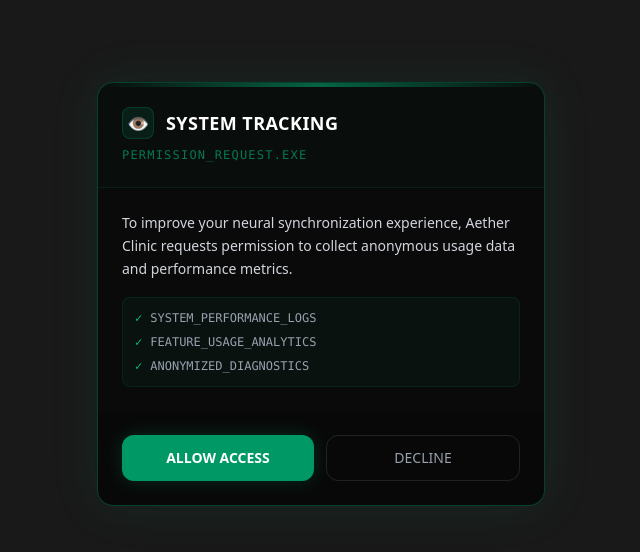
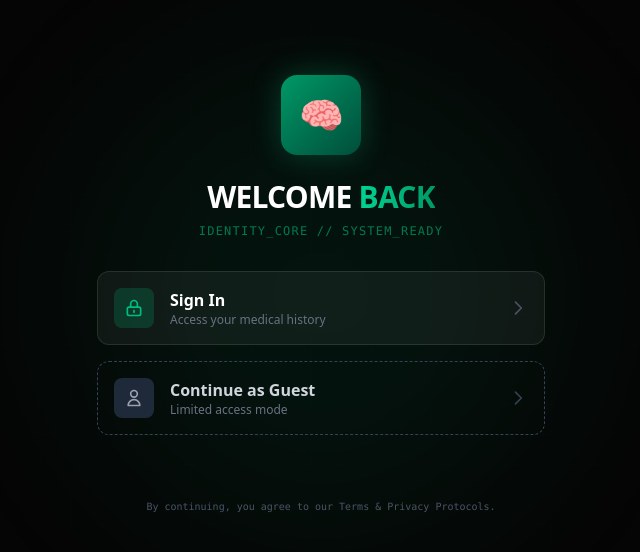
Before and after one commit to yashsrivastava1408/Aether-Clinic, a React (Vite) app in the folder client/: page /dashboard in a window 1280 px wide. Shown: the part 106-658 px from the top of the page, without its empty margins (319-959 px from the left). Built offline with nearby package versions, Linux system fonts and the light colour scheme.

Commit message:
introducing rag to the ollama serve

```diff
--- a/client/src/App.jsx
+++ b/client/src/App.jsx
@@ -8,7 +8,6 @@ import PageTransition from "./components/PageTransition";
 import SystemFooter from "./components/SystemFooter";
 import ThemeTransition from "./components/ThemeTransition";
 import WelcomeScreen from "./components/WelcomeScreen";
-import TrackingConsentModal from "./components/TrackingConsentModal";
 
 import { ThemeProvider } from "./context/ThemeContext";
 import { AuthProvider, useAuth } from "./context/AuthContext";
@@ -35,7 +34,6 @@ const PageLoader = () => (
 // Main Content Wrapper to handle Routing
 const MainContent = () => {
   const [showSplash, setShowSplash] = useState(true);
-  const [showConsent, setShowConsent] = useState(false); // New State for Consent
   const { hasOnboarded } = useAuth();
   const location = useLocation();
   const navigate = useNavigate();
@@ -43,60 +41,7 @@ const MainContent = () => {
   // Hide splash screen callback
   const handleSplashComplete = React.useCallback(() => {
     setShowSplash(false);
-
-    // Check if user has already given consent
-    const hasConsented = localStorage.getItem('tracking_consent');
-    if (!hasConsented) {
-      setShowConsent(true); // Show modal if no choice made yet
-    }
   }, []);
-
-  const handleConsent = (choice) => {
-    // Save choice to localStorage (persists across reloads)
-    localStorage.setItem('tracking_consent', choice ? 'allowed' : 'declined');
-    setShowConsent(false);
-
-    // Get current user session if exists
-    const storedUser = JSON.parse(localStorage.getItem('user_session') || '{}');
-    const email = storedUser.email; // Might be null if guest not fully set up
-
-    if (choice) {
-      // 📍 User Allowed: Get Location
-      if ("geolocation" in navigator) {
-        navigator.geolocation.getCurrentPosition(
-          async (position) => {
-            const { latitude, longitude } = position.coords;
-            console.log("📍 Location captured:", latitude, longitude);
-
-            // Send to Backend
-            try {
-              if (email) {
-                await axios.post(`${import.meta.env.VITE_API_URL || 'http://localhost:5050'}/api/auth/location`, {
-                  email,
-                  consent: true,
-                  location: { lat: latitude, lng: longitude }
-                });
-                console.log("✅ Location saved to DB");
-              }
-            } catch (err) {
-              console.error("❌ Failed to save location:", err);
-            }
-          },
-          (error) => {
-            console.warn("⚠️ Location permission allowed but retrieval failed:", error.message);
-          }
-        );
-      }
-    } else {
-      // 🚫 User Declined
-      if (email) {
-        axios.post(`${import.meta.env.VITE_API_URL || 'http://localhost:5050'}/api/auth/location`, {
-          email,
-          consent: false
-        }).catch(e => console.error("Failed to update consent:", e));
-      }
-    }
-  };
 
   // Redirect to Dashboard on Refresh (Mount)
   // If user refreshes on Consultation or Chatbot, force them back to Dashboard
@@ -113,23 +58,15 @@ const MainContent = () => {
       {/* Splash Screen - Overlays everything */}
       {showSplash && <SplashScreen onComplete={handleSplashComplete} />}
 
-      {/* Consent Modal - Appears after Splash if needed */}
-      {!showSplash && showConsent && (
-        <TrackingConsentModal
-          onAccept={() => handleConsent(true)}
-          onDecline={() => handleConsent(false)}
-        />
-      )}
-
       <ThemeTransition />
 
-      {/* Only show app content if Splash IS DONE and Consent IS DONE */}
-      {!showSplash && !showConsent && !hasOnboarded && (
+      {/* Only show app content if Splash IS DONE */}
+      {!showSplash && !hasOnboarded && (
         <WelcomeScreen />
       )}
 
-      {/* Hide Navbar during splash, consent, or welcome screen */}
-      {!showSplash && !showConsent && hasOnboarded && (
+      {/* Hide Navbar during splash or welcome screen */}
+      {!showSplash && hasOnboarded && (
         <>
           <Navbar currentPath={location.pathname} />
           {/* Global Sci-Fi Cursor */}
--- a/client/src/components/TrackingConsentModal.jsx
+++ /dev/null
@@ -1,67 +0,0 @@
-import React from 'react';
-
-export default function TrackingConsentModal({ onAccept, onDecline }) {
-    return (
-        <div className="fixed inset-0 z-[200] flex items-center justify-center p-4">
-            {/* Backdrop */}
-            <div className="absolute inset-0 bg-black/90 backdrop-blur-md" />
-
-            {/* Modal Content */}
-            <div className="relative w-full max-w-md bg-[#0a0a0a] border border-emerald-500/30 rounded-2xl overflow-hidden shadow-[0_0_50px_rgba(16,185,129,0.1)] animate-fade-in-up">
-
-                {/* Header */}
-                <div className="px-6 py-6 border-b border-emerald-900/30 bg-emerald-900/5">
-                    <div className="flex items-center gap-3 mb-2">
-                        <div className="w-8 h-8 rounded-lg bg-emerald-500/10 flex items-center justify-center border border-emerald-500/20">
-                            <span className="text-emerald-500 text-lg">👁️</span>
-                        </div>
-                        <h3 className="text-white font-bold text-lg tracking-wide">SYSTEM TRACKING</h3>
-                    </div>
-                    <p className="text-emerald-500/60 font-mono text-xs uppercase tracking-widest">
-                        PERMISSION_REQUEST.EXE
-                    </p>
-                </div>
-
-                {/* Body */}
-                <div className="p-6 space-y-4">
-                    <p className="text-gray-300 text-sm leading-relaxed">
-                        To improve your neural synchronization experience, Aether Clinic requests permission to collect anonymous usage data and performance metrics.
-                    </p>
-
-                    <div className="p-3 bg-emerald-500/5 rounded-lg border border-emerald-500/10">
-                        <ul className="text-xs text-gray-400 space-y-2 font-mono">
-                            <li className="flex items-center gap-2">
-                                <span className="text-emerald-500">✓</span> SYSTEM_PERFORMANCE_LOGS
-                            </li>
-                            <li className="flex items-center gap-2">
-                                <span className="text-emerald-500">✓</span> FEATURE_USAGE_ANALYTICS
-                            </li>
-                            <li className="flex items-center gap-2">
-                                <span className="text-emerald-500">✓</span> ANONYMIZED_DIAGNOSTICS
-                            </li>
-                        </ul>
-                    </div>
-                </div>
-
-                {/* Footer */}
-                <div className="p-6 bg-black/20 flex flex-col sm:flex-row gap-3">
-                    <button
-                        onClick={onAccept}
-                        className="flex-1 py-3 px-4 bg-emerald-600 hover:bg-emerald-500 text-white font-bold text-sm rounded-xl transition-all shadow-[0_0_20px_rgba(16,185,129,0.2)] hover:shadow-[0_0_30px_rgba(16,185,129,0.4)]"
-                    >
-                        ALLOW ACCESS
-                    </button>
-                    <button
-                        onClick={onDecline}
-                        className="flex-1 py-3 px-4 bg-transparent hover:bg-white/5 text-gray-400 hover:text-white font-medium text-sm rounded-xl border border-white/10 transition-colors"
-                    >
-                        DECLINE
-                    </button>
-                </div>
-
-                {/* Decorative Scanline */}
-                <div className="absolute top-0 left-0 w-full h-1 bg-gradient-to-r from-transparent via-emerald-500 to-transparent opacity-50" />
-            </div>
-        </div>
-    );
-}
--- a/client/src/pages/Chatbot.jsx
+++ b/client/src/pages/Chatbot.jsx
@@ -343,6 +343,35 @@ State your symptoms or upload a photo for analysis.`,
         {/* Decorative Footer */}
         <div className="flex justify-between mt-2 px-2 text-[10px] text-gray-500 font-mono uppercase">
           <span>TOKENS: {tokenUsage.toLocaleString()} / {user?.isGuest ? '10,000' : '100,000'}</span>
+
+          {/* SUMMARIZE SYMPTOMS BUTTON */}
+          {messages.length > 2 && !messages[messages.length - 1]?.text?.includes("FINAL MEDICAL ASSESSMENT") && (
+            <button
+              onClick={async () => {
+                if (window.confirm("End consultation and generate summary?")) {
+                  setIsTyping(true);
+                  try {
+                    const res = await axios.post(`${import.meta.env.VITE_API_URL || 'http://localhost:5050'}/api/chat/force-final`, {
+                      userId: getUserId(),
+                      specialization: activeDoctor.name
+                    });
+                    if (res.data.reply) {
+                      setMessages((prev) => [...prev, { sender: "ai", text: res.data.reply }]);
+                      consumeTokens(500); // Fixed cost for report
+                    }
+                  } catch (err) {
+                    console.error("Force final error", err);
+                    setError("FAILED TO GENERATE REPORT");
+                  }
+                  setIsTyping(false);
+                }
+              }}
+              className="text-amber-500 hover:text-amber-400 transition-colors cursor-pointer flex items-center gap-1"
+            >
+              <span className="animate-pulse">⚠️</span> SUMMARIZE SYMPTOMS
+            </button>
+          )}
+
           <span>{user?.isGuest ? 'IDENTITY: GUEST' : 'IDENTITY: VERIFIED'}</span>
         </div>
       </div>
```
